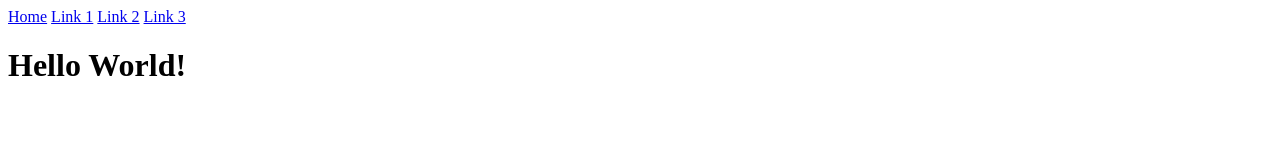
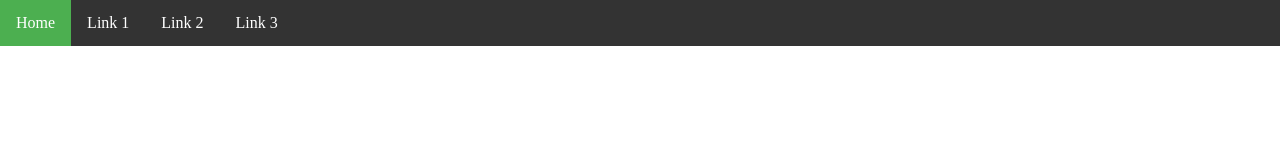
Before and after one commit to kelvyloo/kelvyloo.github.io, a plain HTML site: page index.html in a window 1280 px wide. Drawn offline with Linux system fonts and the light colour scheme.

Commit message:
Added horizontal navigation bar

```diff
--- a/index.html
+++ b/index.html
@@ -3,14 +3,47 @@
     <head>
         <meta charset="utf-8">
         <title>Home</title>
+
+        <style>
+            body {
+                padding: 0;
+                margin: 0;
+            }
+            ul {
+                border: 0;
+                list-style-type: none;
+                margin: 0;
+                padding: 0;
+                overflow: hidden;
+                background-color: #333;
+            }
+            li {
+                float: left;
+            }
+            li a {
+                display: block;
+                color: white;
+                text-align: center;
+                padding: 14px 16px;
+                text-decoration: none;
+            }
+            li a:hover:not(.active) {
+                background-color:#111;
+            }
+            .active {
+                background-color: #4CAF50;
+            }
+        </style>
+
     </head>
+
+
     <body>
-        <div class="w3-bar w3-black">
-            <a href="#" class="w3-bar-item w3-buton">Home</a>
-            <a href="#" class="w3-bar-item w3-buton">Link 1</a>
-            <a href="#" class="w3-bar-item w3-buton">Link 2</a>
-            <a href="#" class="w3-bar-item w3-buton">Link 3</a>
-        </div>
-        <h1>Hello World!</h1>
+        <ul>
+            <li><a class="active" href="#home">Home</a></li>
+            <li><a href="#link1">Link 1</a></li>
+            <li><a href="#link2">Link 2</a></li>
+            <li><a href="#link3">Link 3</a></li>
+        </ul>
     </body>
 </html>
```
